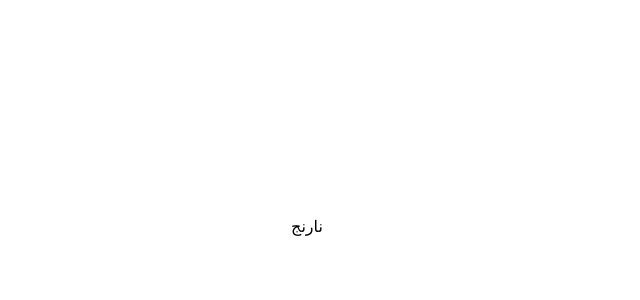
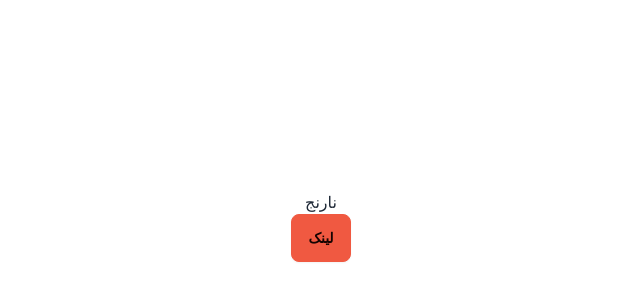
Before and after one commit to thenarenj/thenarenj.github.io, a Next.js app: page / in a window 1280 px wide. Shown: the part 174-474 px from the top of the page, without its empty margins (348-988 px from the left). Built offline with nearby package versions, Linux system fonts and the light colour scheme.

Commit message:
daisy-ui initialized

```diff
--- a/app/page.tsx
+++ b/app/page.tsx
@@ -2,6 +2,7 @@ export default function Home() {
   return (
     <main className="min-h-screen flex flex-col items-center justify-center">
       نارنج
+      <button className="btn btn-primary">لینک</button>
     </main>
   )
 }
--- a/package.json
+++ b/package.json
@@ -19,6 +19,7 @@
     "@types/react": "^18",
     "@types/react-dom": "^18",
     "autoprefixer": "^10.0.1",
+    "daisyui": "^4.4.19",
     "eslint": "^8",
     "eslint-config-next": "14.0.4",
     "postcss": "^8",
--- a/tailwind.config.ts
+++ b/tailwind.config.ts
@@ -1,20 +1,33 @@
-import type { Config } from 'tailwindcss'
+import type { Config } from "tailwindcss";
 
 const config: Config = {
-  content: [
-    './pages/**/*.{js,ts,jsx,tsx,mdx}',
-    './components/**/*.{js,ts,jsx,tsx,mdx}',
-    './app/**/*.{js,ts,jsx,tsx,mdx}',
-  ],
-  theme: {
-    extend: {
-      backgroundImage: {
-        'gradient-radial': 'radial-gradient(var(--tw-gradient-stops))',
-        'gradient-conic':
-          'conic-gradient(from 180deg at 50% 50%, var(--tw-gradient-stops))',
-      },
+    content: ["./pages/**/*.{js,ts,jsx,tsx,mdx}", "./components/**/*.{js,ts,jsx,tsx,mdx}", "./app/**/*.{js,ts,jsx,tsx,mdx}"],
+    theme: {
+        extend: {
+            backgroundImage: {
+                "gradient-radial": "radial-gradient(var(--tw-gradient-stops))",
+                "gradient-conic": "conic-gradient(from 180deg at 50% 50%, var(--tw-gradient-stops))",
+            },
+        },
     },
-  },
-  plugins: [],
-}
-export default config
+    plugins: [require("daisyui")],
+    daisyui: {
+        themes: [
+            {
+                light: {
+                    ...require("daisyui/src/theming/themes")["light"],
+                    primary: "#F05941",
+                    secondary: "333333",
+                },
+            },
+        ], // false: only light + dark | true: all themes | array: specific themes like this ["light", "dark", "cupcake"]
+        darkTheme: "dark", // name of one of the included themes for dark mode
+        base: true, // applies background color and foreground color for root element by default
+        styled: true, // include daisyUI colors and design decisions for all components
+        utils: true, // adds responsive and modifier utility classes
+        prefix: "", // prefix for daisyUI classnames (components, modifiers and responsive class names. Not colors)
+        logs: true, // Shows info about daisyUI version and used config in the console when building your CSS
+        themeRoot: ":root", // The element that receives theme color CSS variables
+    },
+};
+export default config;
```
Also changed, not shown: 1 other file (tests, documents, lock files or other folders).
